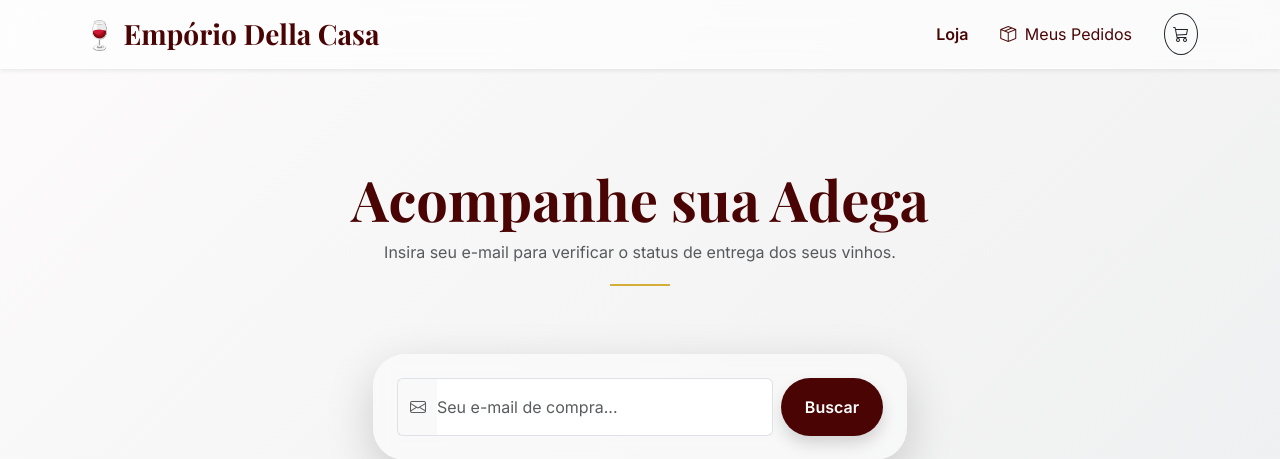
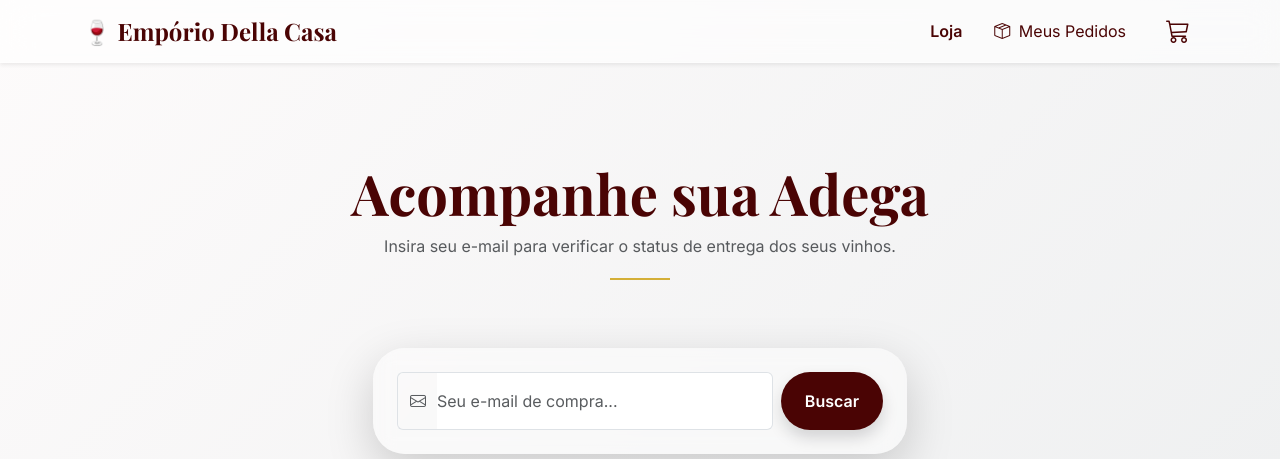
Before and after one commit to arnoldcainan/emporio_della_casa, a Django app: page /orders/rastrear/ in a window 1280 px wide. Shown: the top 459 px of the page. Run offline with Django 5.2, Linux system fonts and the light colour scheme.

Commit message:
ui(nav): align cart next to store links and fix badge positioning

```diff
--- a/templates/base.html
+++ b/templates/base.html
@@ -67,31 +67,42 @@
 </head>
 <body>
     <nav class="navbar navbar-expand-lg sticky-top navbar-glass shadow-sm">
-        <div class="container">
-            <a class="navbar-brand fs-3 fw-bold" href="{% url 'products:home' %}" style="color: var(--burgundy);">
-                🍷 Empório Della Casa
+        <div class="container d-flex align-items-center">
+
+            <a class="navbar-brand fs-4 fw-bold me-auto" href="{% url 'products:home' %}" style="color: var(--burgundy);">
+                🍷 <span class="d-none d-sm-inline">Empório Della Casa</span>
             </a>
 
-            <div class="collapse navbar-collapse" id="navbarNav">
-                <ul class="navbar-nav ms-auto align-items-center">
-                    <li class="nav-item"><a class="nav-link px-3 fw-bold" href="{% url 'products:home' %}" style="color: var(--burgundy);">Loja</a></li>
+            <div class="order-lg-2 ms-lg-3 d-flex align-items-center">
+                <a href="{% url 'products:cart_detail' %}" class="btn border-0 position-relative p-2" style="color: var(--burgundy); line-height: 1;">
+                    <i class="bi bi-cart3 fs-4"></i>
+                    {% with total_items=cart|length %}
+                        <span id="cart-badge"
+                              class="position-absolute badge rounded-pill bg-danger {% if total_items == 0 %}d-none{% endif %}"
+                              style="top: 0; right: 0; transform: translate(25%, -25%); font-size: 0.65rem; padding: 0.4em 0.6em; min-width: 1.2rem;">
+                            {{ total_items }}
+                        </span>
+                    {% endwith %}
+                </a>
+
+                <button class="navbar-toggler border-0 p-2 ms-2" type="button" data-bs-toggle="collapse" data-bs-target="#navbarNav">
+                    <span class="navbar-toggler-icon" style="width: 1.2em; height: 1.2em;"></span>
+                </button>
+            </div>
+
+            <div class="collapse navbar-collapse order-lg-1" id="navbarNav">
+                <ul class="navbar-nav ms-auto pt-3 pt-lg-0 text-center text-lg-start">
+                    <li class="nav-item">
+                        <a class="nav-link px-3 fw-bold" href="{% url 'products:home' %}" style="color: var(--burgundy);">Loja</a>
+                    </li>
                     <li class="nav-item">
                         <a class="nav-link px-3" href="{% url 'orders:track_orders' %}" style="color: var(--burgundy);">
                             <i class="bi bi-box-seam me-1"></i> Meus Pedidos
                         </a>
                     </li>
-                    <li class="nav-item ms-3">
-                        <a href="{% url 'products:cart_detail' %}" class="btn btn-outline-dark rounded-circle p-2 position-relative">
-                            <i class="bi bi-cart3"></i>
-                            {% with total_items=cart|length %}
-                                <span id="cart-badge" class="position-absolute top-0 start-100 translate-middle badge rounded-pill bg-danger {% if total_items == 0 %}d-none{% endif %}">
-                                    {{ total_items }}
-                                </span>
-                            {% endwith %}
-                        </a>
-                    </li>
                 </ul>
             </div>
+
         </div>
     </nav>
 
```
